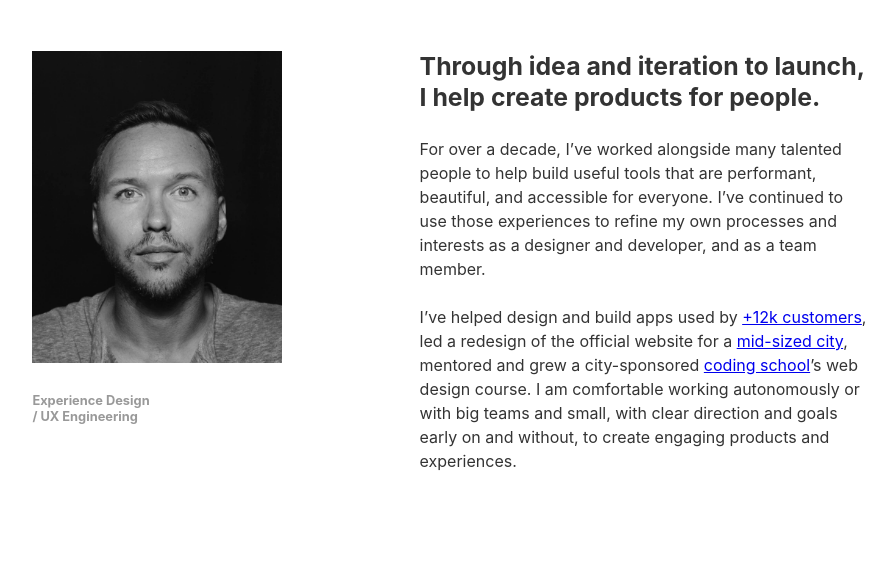
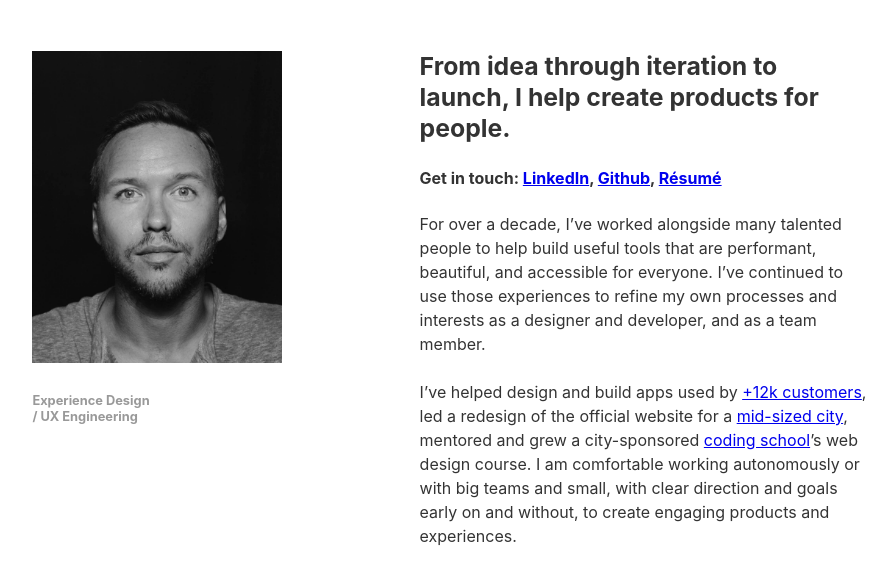
Before and after one commit to ericrowan/portfolio, a Gatsby site: page /about in a window 1280 px wide. Shown: the whole page, without its empty margins (190-1086 px from the left). Built offline with nearby package versions, Linux system fonts and the light colour scheme; Gatsby itself is replaced by a stand-in of ours.

Commit message:
Add links back

```diff
--- a/src/pages/about.mdx
+++ b/src/pages/about.mdx
@@ -20,7 +20,9 @@ import { sizes } from "./../utils/variables"
 
 <Box maxWidth={sizes.xsmall}>
 
-### Through idea and iteration to launch, I help create products for people.
+### From idea through iteration to launch, I help create products for people.
+
+#### Get in touch: [LinkedIn](https://www.linkedin.com/in/erow/), [Github](https://github.com/ericrowan), [Résumé](https://www.dropbox.com/s/e7fvnirz3d9u7lk/resume-2019.pdf?dl=0)
 
 For over a decade, I&rsquo;ve worked alongside many talented people to help build useful tools that are performant, beautiful, and accessible for everyone. I&rsquo;ve continued to use those experiences to refine my own processes and interests as a designer and developer, and as a team member.
 
```
